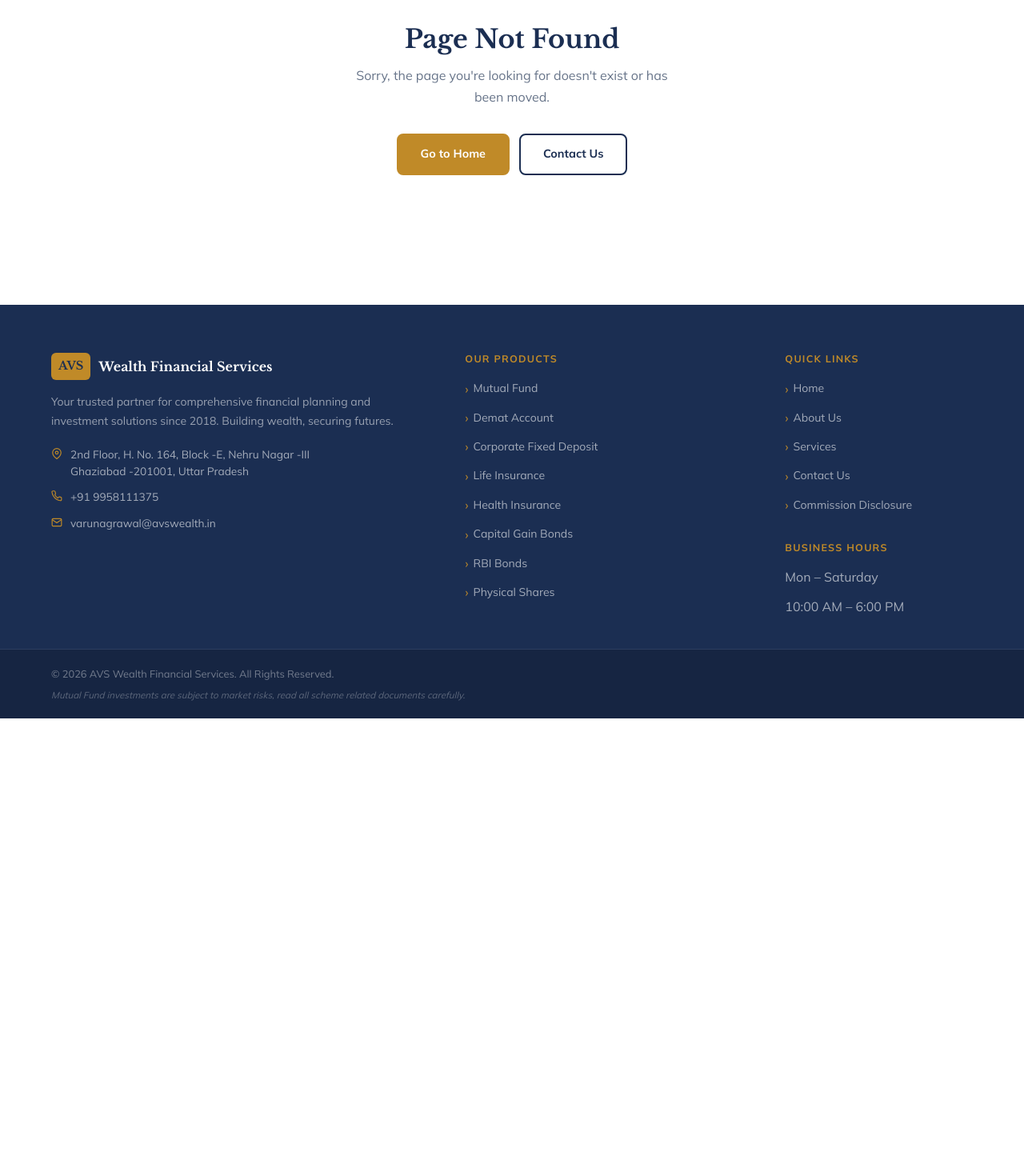
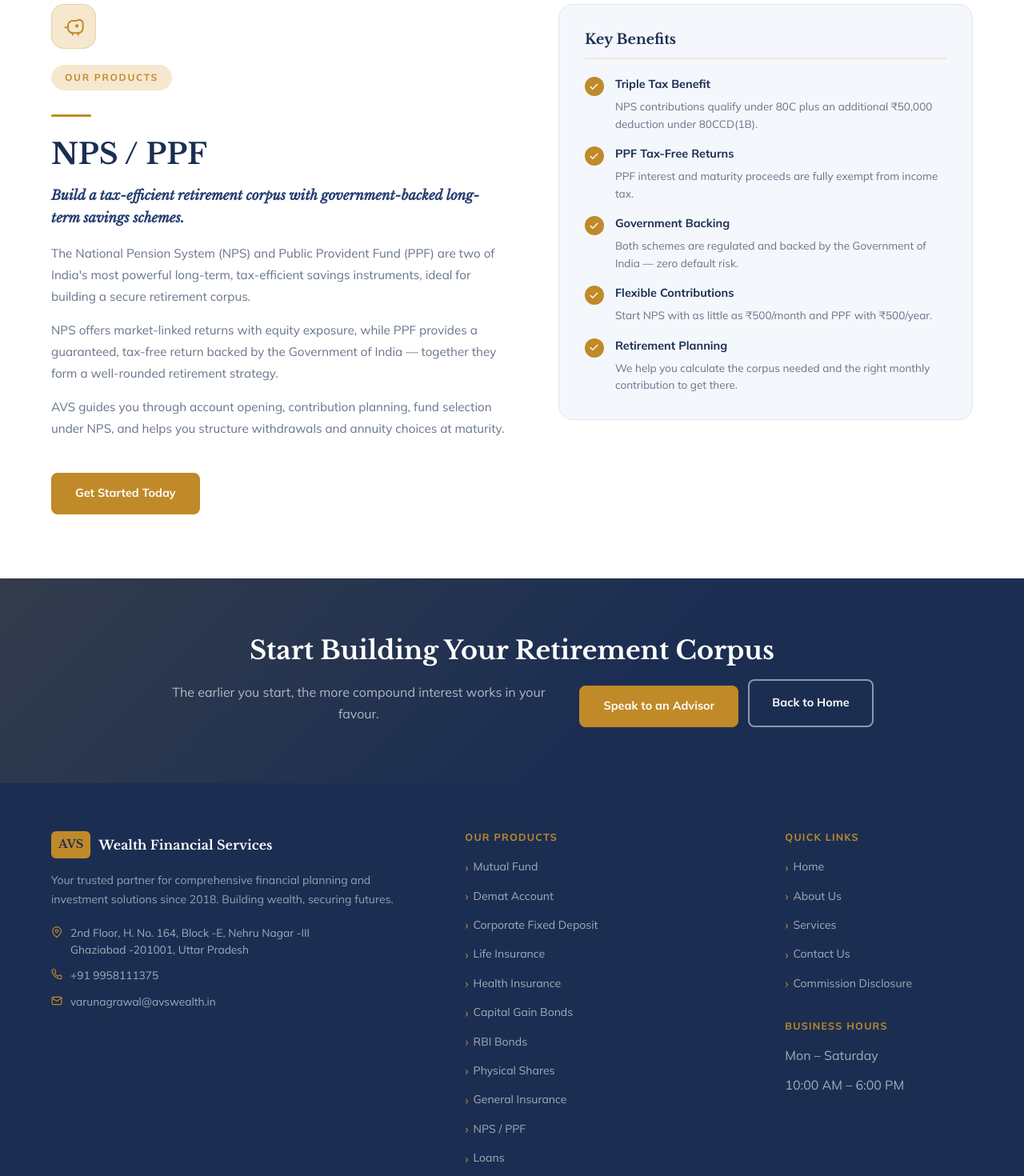
Before and after one commit to shristiigupta/avswealth, a React (Create React App) app: page /products/nps in a window 1280 px wide. Shown: the part 420-1890 px from the top of the page at 80% size. Before the commit the page ends 1318 px from the top, so only its background shows below. Built offline with nearby package versions, Linux system fonts and the light colour scheme.

Commit message:
product page changes

```diff
--- a/src/App.jsx
+++ b/src/App.jsx
@@ -24,6 +24,9 @@
 import RBIBonds         from "./pages/products/RBIBonds";
 import PhysicalShares   from "./pages/products/PhysicalShares";
 import IEPF             from "./pages/products/IEPF";
+import GeneralInsurance from "./pages/products/GeneralInsurance";
+import NPS              from "./pages/products/NPS";
+import Loans            from "./pages/products/Loans";
 
 import "./index.css";
 
@@ -52,6 +55,9 @@
             <Route path="/products/rbi-bonds"          element={<RBIBonds />} />
             <Route path="/products/physical-shares"    element={<PhysicalShares />} />
             <Route path="/products/iepf"               element={<IEPF />} />
+            <Route path="/products/general-insurance" element={<GeneralInsurance />} />
+            <Route path="/products/nps"               element={<NPS />} />
+            <Route path="/products/loans"             element={<Loans />} />
 
             {/* 404 */}
             <Route path="*" element={<NotFound />} />
--- a/src/components/Footer.jsx
+++ b/src/components/Footer.jsx
@@ -10,6 +10,9 @@
   { label: "Capital Gain Bonds",         to: "/products/capital-gain-bonds" },
   { label: "RBI Bonds",                  to: "/products/rbi-bonds" },
   { label: "Physical Shares",            to: "/products/physical-shares" },
+  { label: "General Insurance",  to: "/products/general-insurance" },
+  { label: "NPS / PPF",         to: "/products/nps" },
+  { label: "Loans",             to: "/products/loans" },
 ];
 
 export default function Footer() {
--- a/src/components/Icons.jsx
+++ b/src/components/Icons.jsx
@@ -161,3 +161,22 @@
     <path d="M12 22s8-4 8-10V5l-8-3-8 3v7c0 6 8 10 8 10z"/>
   </svg>
 );
+
+export const IconActivity = (p) => (
+  <svg viewBox="0 0 24 24" fill="none" stroke="currentColor" strokeWidth="1.7" strokeLinecap="round" strokeLinejoin="round" {...p}>
+    <polyline points="22 12 18 12 15 21 9 3 6 12 2 12"/>
+  </svg>
+);
+export const IconPiggyBank = (p) => (
+  <svg viewBox="0 0 24 24" fill="none" stroke="currentColor" strokeWidth="1.7" strokeLinecap="round" strokeLinejoin="round" {...p}>
+    <path d="M19 5c-1.5 0-2.8.4-3.9 1H11a5 5 0 0 0-5 5v3a5 5 0 0 0 5 5h6a5 5 0 0 0 5-5V9a4 4 0 0 0-3-3.87"/>
+    <path d="M3 13h2"/><circle cx="15.5" cy="11.5" r="1"/>
+    <path d="M17 19v2"/><path d="M11 19v2"/>
+  </svg>
+);
+export const IconCreditCard = (p) => (
+  <svg viewBox="0 0 24 24" fill="none" stroke="currentColor" strokeWidth="1.7" strokeLinecap="round" strokeLinejoin="round" {...p}>
+    <rect x="1" y="4" width="22" height="16" rx="2" ry="2"/>
+    <line x1="1" y1="10" x2="23" y2="10"/>
+  </svg>
+);
--- a/src/components/Navbar.jsx
+++ b/src/components/Navbar.jsx
@@ -12,6 +12,9 @@
   { label: "RBI Bonds",                 to: "/products/rbi-bonds" },
   { label: "Physical Shares",           to: "/products/physical-shares" },
   { label: "Shares Transferred in IEPF",to: "/products/iepf" },
+  { label: "General Insurance",             to: "/products/general-insurance" },
+  { label: "NPS / PPF",                     to: "/products/nps" },
+  { label: "Loans",                         to: "/products/loans" },
 ];
 
 export default function Navbar() {
--- a/src/data/productsData.js
+++ b/src/data/productsData.js
@@ -1,7 +1,9 @@
 import {
   IconTrendUp, IconBriefcase, IconLock, IconUmbrella,
   IconHeart, IconDollarSign, IconBank, IconFileText, IconScale,
+  IconActivity, IconPiggyBank, IconCreditCard,
 } from "../components/Icons";
+
 
 export const mutualFundData = {
   Icon: IconTrendUp,
@@ -173,3 +175,60 @@
   ],
   cta: { heading: "Reclaim Your IEPF Shares", sub: "Your shares belong to you. Let us help you navigate the process and get them back." },
 };
+
+export const generalInsuranceData = {
+  Icon: IconActivity,
+  title: "General Insurance",
+  tagline: "Protect your assets — home, vehicle, and valuables — with comprehensive general insurance.",
+  intro: [
+    "General insurance covers a wide range of non-life assets including your motor vehicle, home, shop, office, and other valuables against risks like theft, fire, accidents, and natural calamities.",
+    "At AVS, we help you identify the right coverage across motor, home, fire, marine, and commercial insurance from India's leading general insurers.",
+    "We compare policies across insurers to ensure you get maximum coverage at the most competitive premium, with a smooth claims process when you need it most.",
+  ],
+  reasons: [
+    { label: "Motor Insurance",   desc: "Comprehensive and third-party policies for cars, bikes, and commercial vehicles." },
+    { label: "Home Insurance",    desc: "Protect your home's structure and contents against fire, flood, theft, and more." },
+    { label: "Fire & Burglary",   desc: "Coverage for shops, offices, and commercial establishments against property risks." },
+    { label: "Cashless Claims",   desc: "Large network of garages and surveyors for fast, cashless claim settlement." },
+    { label: "Policy Comparison", desc: "We compare across insurers so you always get the best coverage at the right price." },
+  ],
+  cta: { heading: "Protect What Matters Most", sub: "Get a free quote on motor, home, or commercial insurance tailored to your needs." },
+};
+
+export const npsData = {
+  Icon: IconPiggyBank,
+  title: "NPS / PPF",
+  tagline: "Build a tax-efficient retirement corpus with government-backed long-term savings schemes.",
+  intro: [
+    "The National Pension System (NPS) and Public Provident Fund (PPF) are two of India's most powerful long-term, tax-efficient savings instruments, ideal for building a secure retirement corpus.",
+    "NPS offers market-linked returns with equity exposure, while PPF provides a guaranteed, tax-free return backed by the Government of India — together they form a well-rounded retirement strategy.",
+    "AVS guides you through account opening, contribution planning, fund selection under NPS, and helps you structure withdrawals and annuity choices at maturity.",
+  ],
+  reasons: [
+    { label: "Triple Tax Benefit",    desc: "NPS contributions qualify under 80C plus an additional ₹50,000 deduction under 80CCD(1B)." },
+    { label: "PPF Tax-Free Returns",  desc: "PPF interest and maturity proceeds are fully exempt from income tax." },
+    { label: "Government Backing",    desc: "Both schemes are regulated and backed by the Government of India — zero default risk." },
+    { label: "Flexible Contributions",desc: "Start NPS with as little as ₹500/month and PPF with ₹500/year." },
+    { label: "Retirement Planning",   desc: "We help you calculate the corpus needed and the right monthly contribution to get there." },
+  ],
+  cta: { heading: "Start Building Your Retirement Corpus", sub: "The earlier you start, the more compound interest works in your favour." },
+};
+
+export const loansData = {
+  Icon: IconCreditCard,
+  title: "Loans",
+  tagline: "Access the right loan at the right rate — home, business, personal, or loan against securities.",
+  intro: [
+    "Whether you need a home loan, business loan, personal loan, or a loan against your existing investments, AVS connects you with the right lending institution at competitive interest rates.",
+    "We work with leading banks and NBFCs to help you navigate the loan application process — from documentation to disbursement — minimising paperwork and maximising your approval chances.",
+    "For investors, we also facilitate Loan Against Mutual Funds (LAMF) and Loan Against Securities (LAS), allowing you to unlock liquidity without disrupting your investment portfolio.",
+  ],
+  reasons: [
+    { label: "Home Loans",              desc: "Competitive rates from leading banks with expert guidance on eligibility and documentation." },
+    { label: "Business Loans",          desc: "Working capital and term loans for SMEs and professionals through our banking partners." },
+    { label: "Loan Against Mutual Funds",desc: "Get instant liquidity against your mutual fund portfolio without redeeming your investments." },
+    { label: "Personal Loans",          desc: "Quick disbursal personal loans for medical, education, travel, or other needs." },
+    { label: "End-to-End Assistance",   desc: "We handle the comparison, application, and follow-up so you don't have to." },
+  ],
+  cta: { heading: "Find the Right Loan for Your Needs", sub: "Talk to us before you apply anywhere — the right guidance can save you lakhs in interest." },
+};
--- a/src/pages/Home.jsx
+++ b/src/pages/Home.jsx
@@ -5,6 +5,7 @@
   IconTag, IconCheckCircle,
   IconTrendUp, IconBriefcase, IconLock, IconUmbrella, IconHeart,
   IconDollarSign, IconBank, IconFileText, IconScale,
+  IconActivity, IconPiggyBank, IconCreditCard,
 } from "../components/Icons";
 import "./Home.css";
 
@@ -86,6 +87,9 @@
     { Icon: IconBank, label: "RBI Bonds", to: "/products/rbi-bonds" },
     { Icon: IconFileText, label: "Physical Shares", to: "/products/physical-shares" },
     { Icon: IconScale, label: "Shares Transferred in IEPF", to: "/products/iepf" },
+    { Icon: IconActivity,    label: "General Insurance",  to: "/products/general-insurance" },
+    { Icon: IconPiggyBank,   label: "NPS / PPF",          to: "/products/nps" },
+    { Icon: IconCreditCard,  label: "Loans",              to: "/products/loans" },
   ];
 
   const usps = [
--- /dev/null
+++ b/src/pages/products/GeneralInsurance.jsx
@@ -0,0 +1,3 @@
+import ProductPage from "../../components/ProductPage";
+import { generalInsuranceData } from "../../data/productsData";
+export default function GeneralInsurance() { return <ProductPage data={generalInsuranceData} />; }
--- /dev/null
+++ b/src/pages/products/Loans.jsx
@@ -0,0 +1,3 @@
+import ProductPage from "../../components/ProductPage";
+import { loansData } from "../../data/productsData";
+export default function Loans() { return <ProductPage data={loansData} />; }
--- /dev/null
+++ b/src/pages/products/NPS.jsx
@@ -0,0 +1,3 @@
+import ProductPage from "../../components/ProductPage";
+import { npsData } from "../../data/productsData";
+export default function NPS() { return <ProductPage data={npsData} />; }
```
